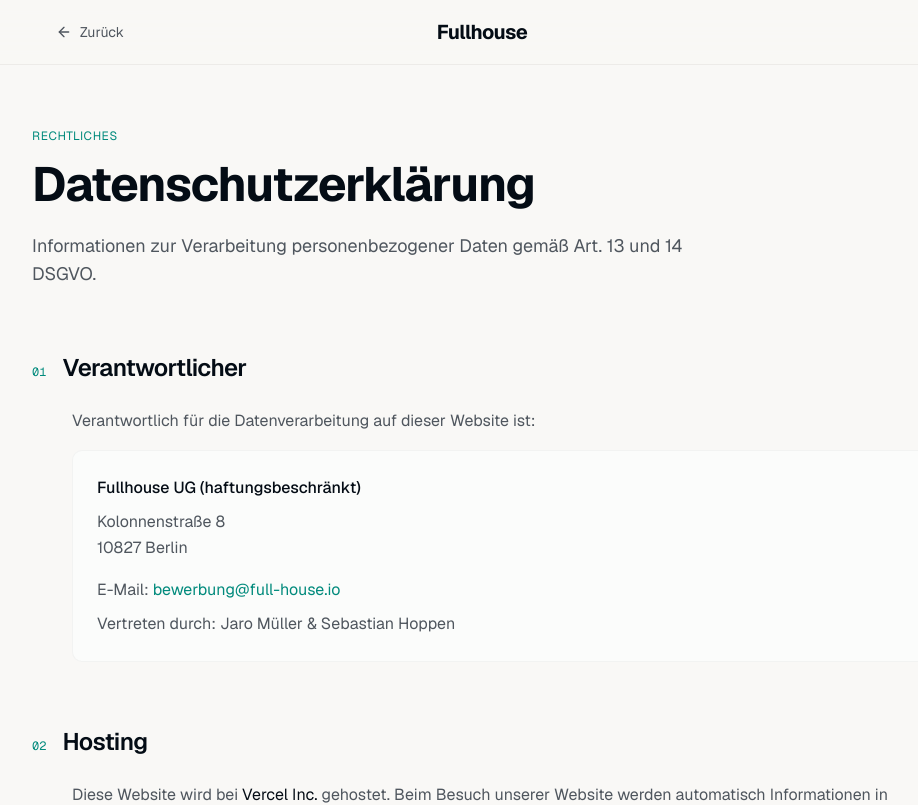
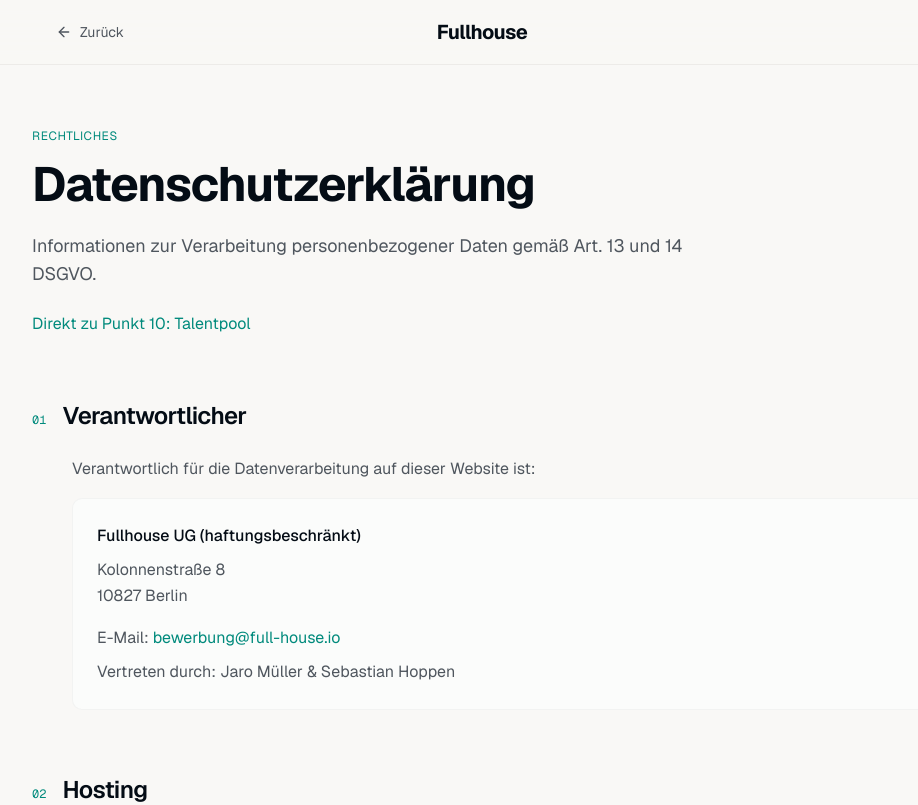
Before and after one commit to HopSepFullhouse/fullhouse-website, a Next.js app: page /datenschutz in a window 1280 px wide. Shown: the top 805 px of the page, without its empty margins (160-1078 px from the left). Built offline with nearby package versions, Linux system fonts and the light colour scheme.

Commit message:
Add Talentpool privacy anchor link

```diff
--- a/app/datenschutz/page.tsx
+++ b/app/datenschutz/page.tsx
@@ -35,6 +35,9 @@ export default function DatenschutzPage() {
             <p className="text-muted-foreground text-lg max-w-2xl">
               Informationen zur Verarbeitung personenbezogener Daten gemäß Art. 13 und 14 DSGVO.
             </p>
+            <a href="#talentpool" className="inline-block mt-6 text-accent hover:underline">
+              Direkt zu Punkt 10: Talentpool
+            </a>
           </div>
 
           {/* Sections */}
@@ -256,7 +259,7 @@ export default function DatenschutzPage() {
             </Section>
 
             {/* 10. Talentpool */}
-            <Section number="10" title="Talentpool">
+            <Section id="talentpool" number="10" title="Talentpool">
               <p>
                 Im Rahmen unseres Talentpools speichern wir auf Wunsch von Bewerberinnen und Bewerbern deren Daten über das konkrete Stellenverfahren hinaus, um sie bei passenden zukünftigen Vakanzen erneut kontaktieren zu können.
               </p>
@@ -406,9 +409,9 @@ export default function DatenschutzPage() {
   )
 }
 
-function Section({ number, title, children }: { number: string; title: string; children: React.ReactNode }) {
+function Section({ id, number, title, children }: { id?: string; number: string; title: string; children: React.ReactNode }) {
   return (
-    <section>
+  <section id={id}>
       <div className="flex items-baseline gap-4 mb-6">
         <span className="text-xs text-accent font-mono">{number}</span>
         <h2 className="text-2xl font-semibold text-foreground tracking-tight">{title}</h2>
```
